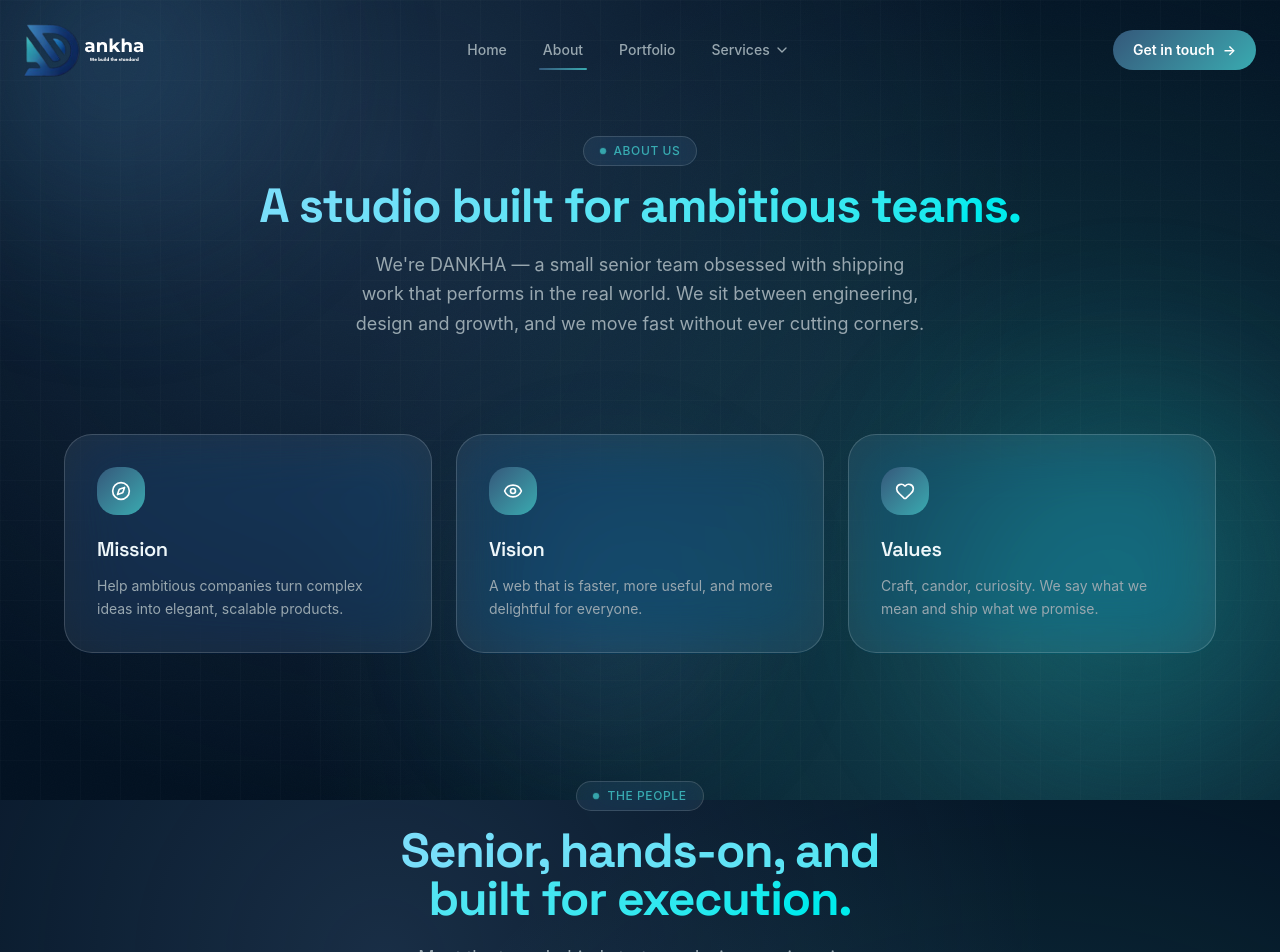
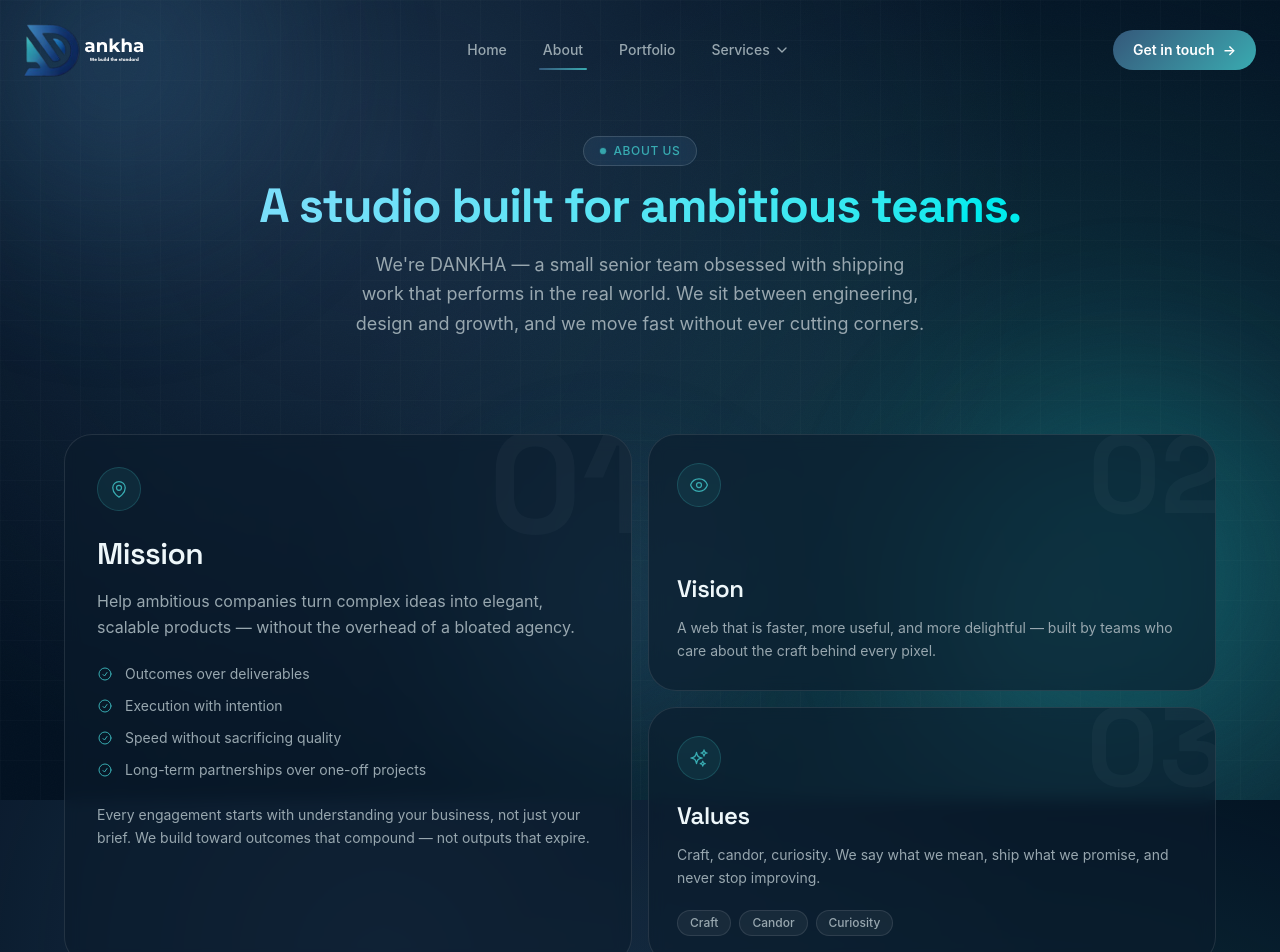
Before and after one commit to hamaadafzal4209/dankha-agency, a Next.js app: page /about in a window 1280 px wide. Shown: the top 952 px of the page. Built offline with nearby package versions, Linux system fonts and the light colour scheme.

Commit message:
feat: enhance MissionVisionValues component with new layout and icons

```diff
--- a/components/about/MissionVisionValues.tsx
+++ b/components/about/MissionVisionValues.tsx
@@ -1,38 +1,119 @@
 import { Reveal } from "@/components/Reveal";
-import { Compass, Eye, Heart } from "lucide-react";
-
-const pillars = [
-  {
-    icon: Compass,
-    title: "Mission",
-    text: "Help ambitious companies turn complex ideas into elegant, scalable products.",
-  },
-  {
-    icon: Eye,
-    title: "Vision",
-    text: "A web that is faster, more useful, and more delightful for everyone.",
-  },
-  {
-    icon: Heart,
-    title: "Values",
-    text: "Craft, candor, curiosity. We say what we mean and ship what we promise.",
-  },
-];
+import {
+  ArrowRightIcon,
+  CheckCircleIcon,
+  EyeIcon,
+  SparklesIcon,
+  MapPinIcon,
+} from "@heroicons/react/24/outline";
 
 export function MissionVisionValues() {
   return (
-    <section className="mx-auto mt-24 grid max-w-6xl gap-6 md:grid-cols-3">
-      {pillars.map((pillar, i) => (
-        <Reveal key={pillar.title} delay={i * 0.1}>
-          <div className="h-full rounded-3xl glass-strong p-8">
-            <div className="flex h-12 w-12 items-center justify-center rounded-xl gradient-primary text-white">
-              <pillar.icon size={20} />
+    <section className="mx-auto mt-24 max-w-6xl">
+      <div className="grid gap-4 md:grid-cols-2 md:grid-rows-2">
+        <Reveal delay={0} className="md:row-span-2">
+          <div className="group relative flex h-full min-h-72 flex-col justify-between overflow-hidden rounded-3xl border border-white/10 bg-card/60 p-8 backdrop-blur-sm transition duration-300 hover:border-secondary/30">
+            <span
+              aria-hidden
+              className="pointer-events-none absolute -right-4 -top-6 select-none font-display text-[9rem] font-black leading-none text-white/3"
+            >
+              01
+            </span>
+
+            <div>
+              <div className="inline-flex h-11 w-11 items-center justify-center rounded-2xl border border-secondary/25 bg-secondary/10 text-secondary">
+                <MapPinIcon className="h-5 w-5" />
+              </div>
+
+              <h3 className="mt-6 font-display text-3xl font-semibold leading-tight">
+                Mission
+              </h3>
+              <p className="mt-4 text-base leading-relaxed text-muted-foreground">
+                Help ambitious companies turn complex ideas into elegant,
+                scalable products — without the overhead of a bloated agency.
+              </p>
+
+              <ul className="mt-6 space-y-3">
+                {[
+                  "Outcomes over deliverables",
+                  "Execution with intention",
+                  "Speed without sacrificing quality",
+                  "Long-term partnerships over one-off projects",
+                ].map((point) => (
+                  <li
+                    key={point}
+                    className="flex items-start gap-3 text-sm text-muted-foreground"
+                  >
+                    <CheckCircleIcon className="mt-0.5 h-4 w-4 shrink-0 text-secondary" />
+                    {point}
+                  </li>
+                ))}
+              </ul>
+
+              <p className="mt-6 text-sm leading-relaxed text-muted-foreground">
+                Every engagement starts with understanding your business, not
+                just your brief. We build toward outcomes that compound — not
+                outputs that expire.
+              </p>
             </div>
-            <h3 className="mt-5 font-display text-xl font-semibold">{pillar.title}</h3>
-            <p className="mt-3 text-sm leading-relaxed text-muted-foreground">{pillar.text}</p>
           </div>
         </Reveal>
-      ))}
+
+        <Reveal delay={0.1}>
+          <div className="group relative flex h-full flex-col justify-between overflow-hidden rounded-3xl border border-white/10 bg-card/60 p-7 backdrop-blur-sm transition duration-300 hover:border-secondary/30">
+            <span
+              aria-hidden
+              className="pointer-events-none absolute -right-3 -top-4 select-none font-display text-[7rem] font-black leading-none text-white/3"
+            >
+              02
+            </span>
+
+            <div className="inline-flex h-11 w-11 items-center justify-center rounded-2xl border border-secondary/25 bg-secondary/10 text-secondary">
+              <EyeIcon className="h-5 w-5" />
+            </div>
+            <div className="mt-5">
+              <h3 className="font-display text-2xl font-semibold">Vision</h3>
+              <p className="mt-3 text-sm leading-relaxed text-muted-foreground">
+                A web that is faster, more useful, and more delightful — built
+                by teams who care about the craft behind every pixel.
+              </p>
+            </div>
+          </div>
+        </Reveal>
+
+        <Reveal delay={0.2}>
+          <div className="group relative flex h-full flex-col justify-between overflow-hidden rounded-3xl border border-white/10 bg-card/60 p-7 backdrop-blur-sm transition duration-300 hover:border-secondary/30">
+            <span
+              aria-hidden
+              className="pointer-events-none absolute -right-3 -top-4 select-none font-display text-[7rem] font-black leading-none text-white/3"
+            >
+              03
+            </span>
+
+            <div className="inline-flex h-11 w-11 items-center justify-center rounded-2xl border border-secondary/25 bg-secondary/10 text-secondary">
+              <SparklesIcon className="h-5 w-5" />
+            </div>
+            <div className="mt-5">
+              <h3 className="font-display text-2xl font-semibold">Values</h3>
+              <p className="mt-3 text-sm leading-relaxed text-muted-foreground">
+                Craft, candor, curiosity. We say what we mean, ship what we
+                promise, and never stop improving.
+              </p>
+            </div>
+
+            <div className="mt-5 flex flex-wrap gap-2">
+              {["Craft", "Candor", "Curiosity"].map((v) => (
+                <span
+                  key={v}
+                  className="rounded-full border border-white/10 bg-white/5 px-3 py-1 text-xs font-medium text-muted-foreground"
+                >
+                  {v}
+                </span>
+              ))}
+            </div>
+          </div>
+        </Reveal>
+      </div>
     </section>
   );
 }
```
